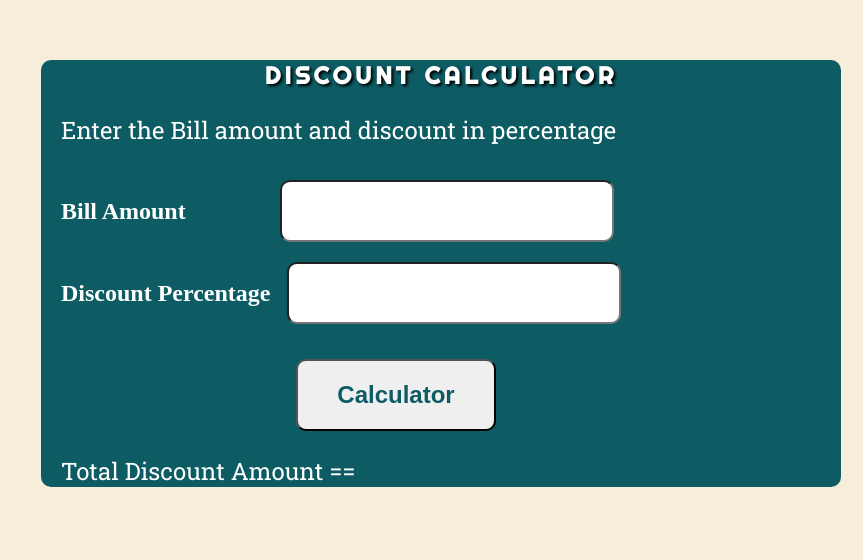
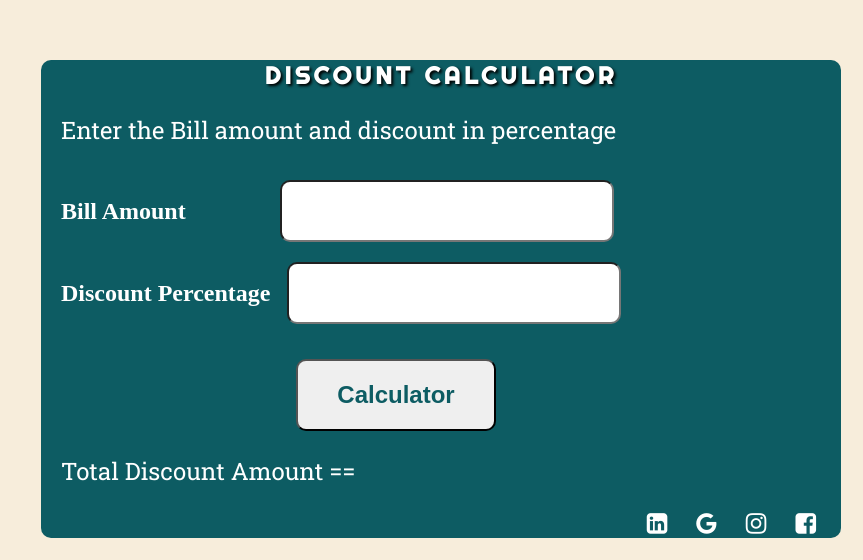
Before and after one commit to Switi02/discount-calculator, a plain HTML site: page index.html in a window 1280 px wide. Shown: the part 240-800 px from the top of the page, without its empty margins (417-1280 px from the left). Drawn offline with Linux system fonts and the light colour scheme.

Commit message:
updated calculator files
updated calculator files

```diff
--- a/index.html
+++ b/index.html
@@ -12,6 +12,9 @@
     <link rel="preconnect" href="https://fonts.googleapis.com">
     <link rel="preconnect" href="https://fonts.gstatic.com" crossorigin>
     <link href="https://fonts.googleapis.com/css2?family=Righteous&family=Roboto+Slab&display=swap" rel="stylesheet">
+
+    <!-- Icon -->
+    <link rel="stylesheet" href="https://cdnjs.cloudflare.com/ajax/libs/font-awesome/4.7.0/css/font-awesome.min.css">
 </head>
 <body>
 
@@ -26,6 +29,13 @@
             <button id="calculator"> Calculator </button>
         </form>
         <p id="total"> Total Discount Amount == </p>
+
+        <div class="socialMedia">
+            <a href="https://in.linkedin.com/" target="_blank"><i class="fa fa-linkedin-square" aria-hidden="true"></i></a>
+            <a href="https://www.google.com/" target="_blank"><i class="fa fa-google" aria-hidden="true"></i></a>
+            <a href="https://www.instagram.com/accounts/login/"><i class="fa fa-instagram" aria-hidden="true"></i></a>
+            <a href="https://www.facebook.com/"><i class="fa fa-facebook-square" aria-hidden="true"></i></a>
+        </div>
     </div>
 
 </body>
--- a/style.css
+++ b/style.css
@@ -57,3 +57,11 @@ input{
 #total{
     text-align: centers;
 }
+.socialMedia{
+    text-align: end;
+}
+a{
+    margin-right: 25px;
+    font-weight: bolder;
+    font-size: x-large;
+}
```
